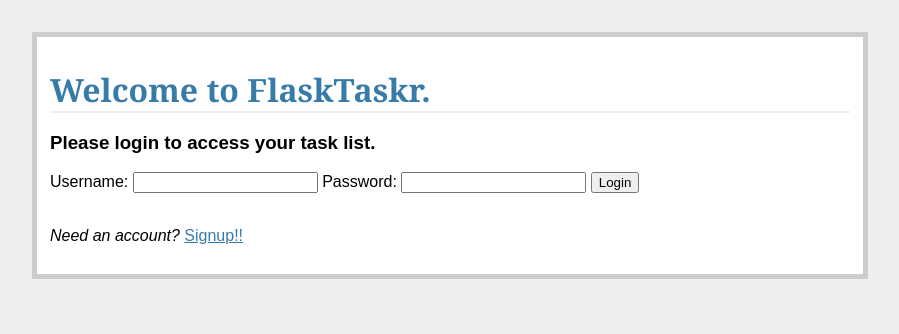
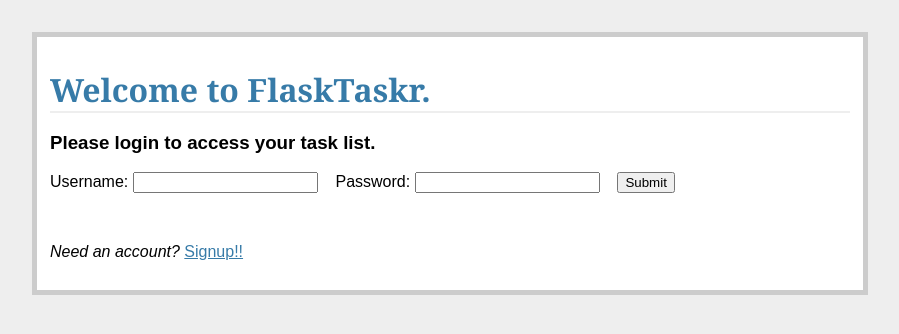
Before and after one commit to sdopoku/flasktaskr, a Flask app: page / in a window 1280 px wide. Shown: the top 334 px of the page, without its empty margins (190-1089 px from the left). Run offline with Flask 2, Linux system fonts and the light colour scheme.

Commit message:
Allow user login and authentication.

```diff
--- a/project/templates/login.html
+++ b/project/templates/login.html
@@ -5,9 +5,14 @@
 <h3>Please login to access your task list.</h3>
 
 <form action="/" method="post">
-  <span>Username: <input type="text" name="username" value="{{ request.form.username }}"></span>
-  <span>Password: <input type="password" name="password" value="{{ request.form.password }}"></span>
-  <input type="submit" value="Login">
+  {{ form.csrf_token }}
+  <p>
+    {{ form.name.label }}: {{ form.name }}
+    &nbsp;&nbsp;
+    {{ form.password.label }}: {{ form.password }}
+    &nbsp;&nbsp;
+    <input type="submit" value="Submit">
+  </p>
 </form>
 
 <br>
--- a/project/views.py
+++ b/project/views.py
@@ -45,15 +45,19 @@ def logout():
 @app.route('/', methods=['GET', 'POST'])
 def login():
     error = None
+    form = LoginForm(request.form)
     if request.method == 'POST':
-        if request.form['username'] != app.config['USERNAME'] or request.form['password'] != app.config['PASSWORD']:
-            error = 'Invalid Credentials. Please try again.'
-            return render_template('login.html', error=error)
+        if form.validate_on_submit():
+            user = User.query.filter_by(name=request.form['name']).first()
+            if user is not None and user.password == request.form['password']:
+                session['logged_in'] = True
+                flash('Welcome!')
+                return redirect(url_for('tasks'))
+            else:
+                error = 'Invalid username or password.'
         else:
-            session['logged_in'] = True
-            flash('Welcome')
-            return redirect(url_for('tasks'))
-    return render_template('login.html')
+            error = 'Both fields are required.'
+    return render_template('login.html', form=form, error=error)
 
 # tasks route
 @app.route('/tasks/')
```
Also changed, not shown: project/flasktaskr.db.
